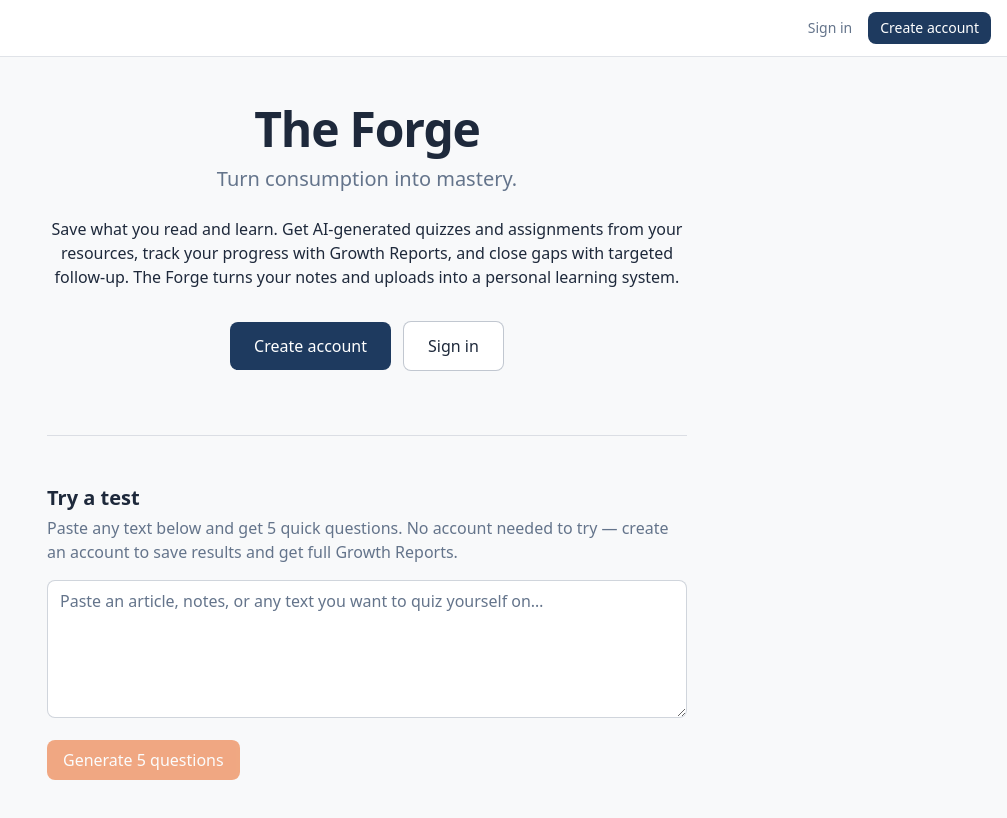
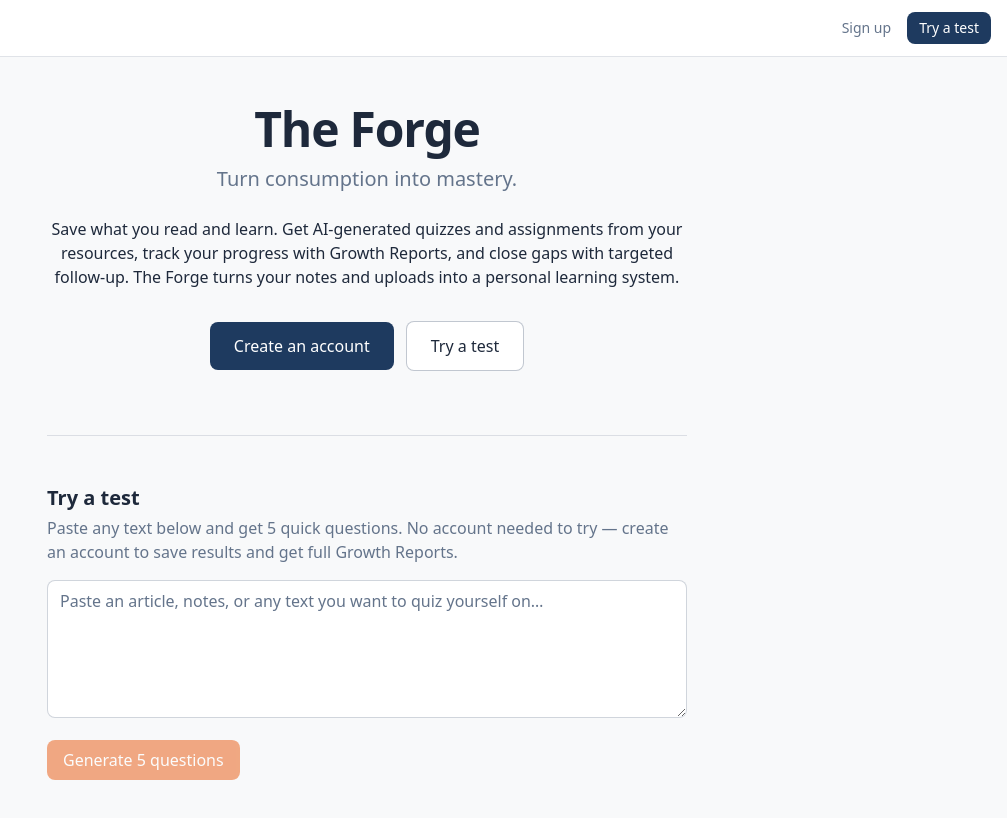
Before and after one commit to cusumanotechlearnings/demoalongspeckit, a Next.js app: page / in a window 1280 px wide. Shown: the top 818 px of the page, without its empty margins (273-1280 px from the left). Built offline with nearby package versions, Linux system fonts and the light colour scheme; no server answers.

Commit message:
Add SignOutButton component and update DashboardNav; modify Home page links and add middleware for user redirection

```diff
--- a/app/(dashboard)/DashboardNav.tsx
+++ b/app/(dashboard)/DashboardNav.tsx
@@ -1,4 +1,5 @@
 import Link from "next/link";
+import { SignOutButton } from "./SignOutButton";
 
 const nav = [
   { href: "/dashboard", label: "Dashboard (Home)" },
@@ -9,8 +10,8 @@ const nav = [
 
 export function DashboardNav() {
   return (
-    <aside className="w-56 border-r border-[var(--text-muted)]/20 bg-[var(--surface)] shadow-sm">
-      <nav className="flex flex-col gap-1 p-4">
+    <aside className="flex w-56 flex-col border-r border-[var(--text-muted)]/20 bg-[var(--surface)] shadow-sm">
+      <nav className="flex flex-1 flex-col gap-1 p-4">
         <Link
           href="/"
           className="mb-2 text-sm font-semibold text-[var(--text-muted)] hover:text-[var(--text-primary)]"
@@ -26,6 +27,7 @@ export function DashboardNav() {
             {label}
           </Link>
         ))}
+        <SignOutButton />
       </nav>
     </aside>
   );
--- /dev/null
+++ b/app/(dashboard)/SignOutButton.tsx
@@ -0,0 +1,15 @@
+"use client";
+
+import { signOut } from "next-auth/react";
+
+export function SignOutButton() {
+  return (
+    <button
+      type="button"
+      onClick={() => signOut({ callbackUrl: "/" })}
+      className="mt-auto rounded-lg px-3 py-2 text-left text-sm font-medium text-[var(--text-muted)] hover:bg-[var(--text-muted)]/10 hover:text-[var(--text-primary)]"
+    >
+      Sign out
+    </button>
+  );
+}
--- a/app/page.tsx
+++ b/app/page.tsx
@@ -64,13 +64,13 @@ export default function Home() {
               href="/auth/signin?callbackUrl=/dashboard"
               className="text-sm font-medium text-[var(--text-muted)] hover:text-[var(--text-primary)]"
             >
-              Sign in
+              Sign up
             </Link>
             <Link
-              href="/auth/signin?callbackUrl=/dashboard"
+              href="#try-a-test"
               className="rounded-lg bg-[var(--primary)] px-3 py-1.5 text-sm font-medium text-white hover:opacity-90"
             >
-              Create account
+              Try a test
             </Link>
           </>
         ) : (
@@ -105,13 +105,13 @@ export default function Home() {
                   href="/auth/signin?callbackUrl=/dashboard"
                   className="w-full rounded-lg bg-[var(--primary)] px-6 py-3 text-center font-medium text-white hover:opacity-90 sm:w-auto"
                 >
-                  Create account
+                  Create an account
                 </Link>
                 <Link
-                  href="/auth/signin?callbackUrl=/dashboard"
+                  href="#try-a-test"
                   className="w-full rounded-lg border border-[var(--text-muted)]/40 bg-[var(--surface)] px-6 py-3 text-center font-medium text-[var(--text-primary)] hover:bg-[var(--surface-subtle)] sm:w-auto"
                 >
-                  Sign in
+                  Try a test
                 </Link>
               </>
             ) : (
@@ -126,7 +126,7 @@ export default function Home() {
         </section>
 
         {/* Try a test — lower on page */}
-        <section className="mt-16 border-t border-[var(--text-muted)]/20 pt-12">
+        <section id="try-a-test" className="mt-16 border-t border-[var(--text-muted)]/20 pt-12 scroll-mt-6">
           <h2 className="text-xl font-semibold text-[var(--text-primary)]">
             Try a test
           </h2>
--- /dev/null
+++ b/middleware.ts
@@ -0,0 +1,27 @@
+import { getToken } from "next-auth/jwt";
+import { NextResponse } from "next/server";
+import type { NextRequest } from "next/server";
+
+/**
+ * Redirect signed-in users from the homepage to the dashboard.
+ */
+export async function middleware(req: NextRequest) {
+  if (req.nextUrl.pathname !== "/") {
+    return NextResponse.next();
+  }
+
+  const token = await getToken({
+    req,
+    secret: process.env.NEXTAUTH_SECRET,
+  });
+
+  if (token) {
+    return NextResponse.redirect(new URL("/dashboard", req.url));
+  }
+
+  return NextResponse.next();
+}
+
+export const config = {
+  matcher: ["/"],
+};
```
